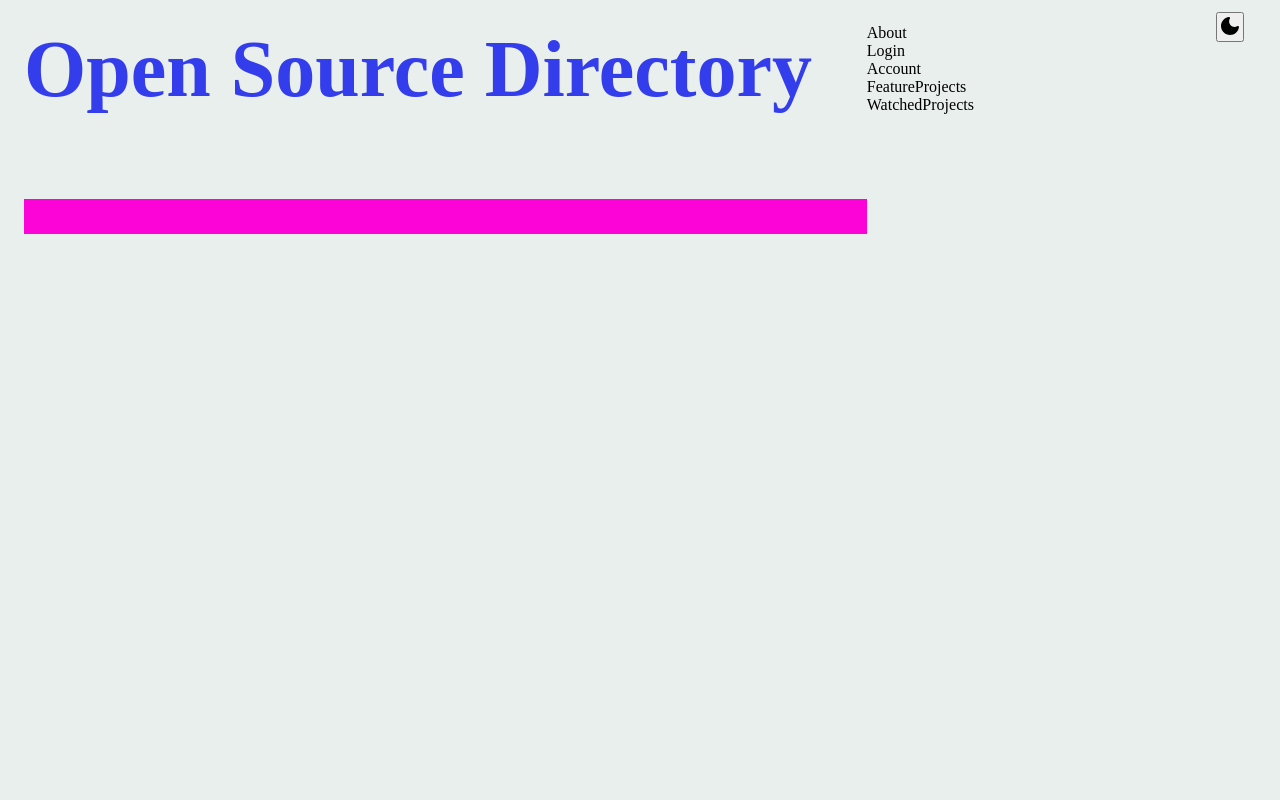
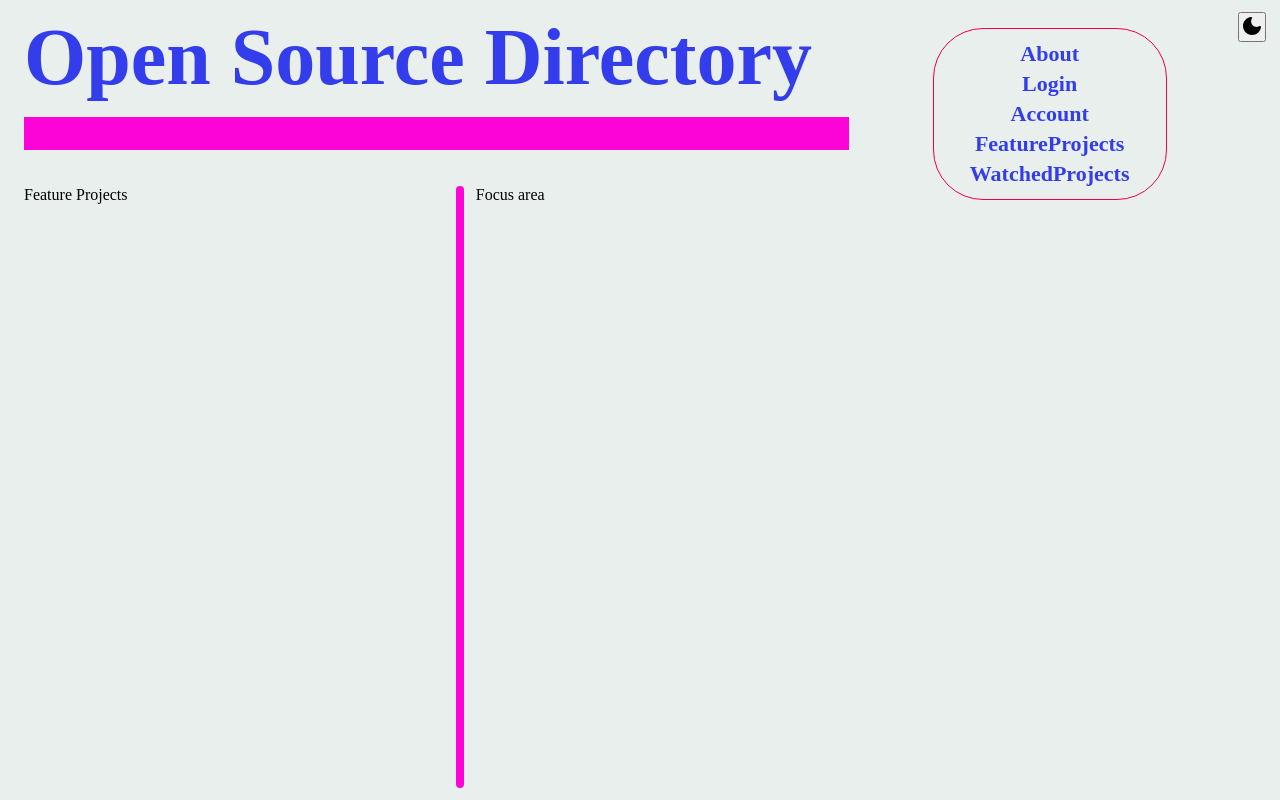
Before and after one commit to OpenSourceDirectory/ProjectSourceIt, a Next.js app in the folder frontend-react/: page / in a window 1280 px wide. Built offline with nearby package versions, Linux system fonts and the light colour scheme.

Commit message:
Introduced more navigation component styling

```diff
--- a/frontend-react/src/app/Navigation.tsx
+++ b/frontend-react/src/app/Navigation.tsx
@@ -3,13 +3,32 @@ import styled from 'styled-components';
 const NavigationWrapper = styled.div`
     height: 100%;
     width: auto;
-    margin-left: auto;
     display: flex;
     flex-direction: column;
-    padding: 12px;
+    align-items: center;
 `;
 
-const NavigationList = styled.div`
+const NavigationList = styled.ul`
+    padding: 10px;
+    border: 1px solid #EE004C;
+    border-radius: 50px;
+    width: 60%;
+    text-align: center;
+`;
+
+const NavigationItem = styled.div`
+    font-weight: 600;
+    font-size: 22px;
+    padding: 2px 5px;
+    margin-left: auto;
+    margin-right: auto;
+    width: fit-content;
+    cursor: pointer;
+    color: ${p => p.theme.primary};
+
+    &:hover {
+        background: ${p => p.theme.hover};
+    }
 `;
 
 export enum FocusAreaTypes {
@@ -32,11 +51,7 @@ export const Navigation = ({
     return (
         <NavigationWrapper>
             <NavigationList>
-                {options.map(o => {
-                    return (<div>
-                        {o}
-                    </div>)
-                })}
+                {options.map(o => <NavigationItem>{o}</NavigationItem>)}
             </NavigationList>
         </NavigationWrapper>
     )
--- a/frontend-react/src/app/PageLayout.tsx
+++ b/frontend-react/src/app/PageLayout.tsx
@@ -9,32 +9,29 @@ const PageLayoutWrapper = styled.div`
     width: 100%;
     background: ${props => props.theme.base};
     display: flex;
-    flex-direction: row;
+    flex-direction: column;
 `;
 
 const TopRow = styled.div`
-    min-height: 250px;
-    max-height: 300px;
-    width: 100%;
-    height: 15%;
+    min-height: 150px;
+    max-height: 250px;
+    width: 98%;
+    height: 10%;
     display: flex;
     flex-direction: row;
-    padding: 12px;
+    margin: 12px;
 `;
 
 const BottomRow = styled.div`
-    height: 80%;
+    height: 90%;
     display: flex;
     flex-direction: row;
-    padding: 12px;
+    margin: 12px;
 `;
 
-const TitleColumn = styled.div`
-    width: 70%;
-`;
-
-const NavigationColumn = styled.div`
-    width: 30%;
+const Column = styled.div<{ $widthPerc: Number }>`
+    width: ${p => p.$widthPerc.toString()}%;
+    margin: 0px 12px;
 `;
 
 
@@ -47,19 +44,27 @@ export const PageLayout = ({
         <ThemeProvider theme={theme}>
             <PageLayoutWrapper>
                     <TopRow>
-                        <TitleColumn>
+                        <Column $widthPerc={70}>
                             <Title />
-                        </TitleColumn>
+                        </Column>
 
-                        <NavigationColumn>
+                        <Column $widthPerc={30}>
                             <Navigation />
-                        </NavigationColumn>
+                        </Column>
 
                         <ToggleButton themeType={theme.type} toggleTheme={toggleTheme} />
                     </TopRow>
 
                     <BottomRow>
+                        <Column $widthPerc={35}>
+                            {'Feature Projects'}
+                        </Column>
 
+                        <div style={{ backgroundColor: theme.secondary, width: '8px', borderRadius: '4px' }} />
+
+                        <Column $widthPerc={65}>
+                            {'Focus area'}
+                        </Column>
 
                     </BottomRow>
 
--- a/frontend-react/src/app/components/Title.tsx
+++ b/frontend-react/src/app/components/Title.tsx
@@ -1,20 +1,20 @@
-import styled, { ThemeProvider } from 'styled-components';
+import styled from 'styled-components';
 
 const TitleWrapper = styled.div`
     height: 100%;
     width: 100%;
     display: flex;
     flex-direction: column;
-    margin: 12px;
 `;
 
 const TitleText = styled.div`
     height: 65%;
     width: 100%;
 
-    color: ${props => props.theme.primary};
+    color: ${p => p.theme.primary};
     font-size: 80px;
     font-weight: 800;
+    display: block;
 `;
 
 const Squiggle = styled.div`
@@ -23,7 +23,7 @@ const Squiggle = styled.div`
     height: 35px;
     width: 100%;
 
-    background: ${props => props.theme.secondary};
+    background: ${p => p.theme.secondary};
     margin: 12px 0px;
 `;
 
--- a/frontend-react/src/app/styles/ColorPallet.tsx
+++ b/frontend-react/src/app/styles/ColorPallet.tsx
@@ -8,6 +8,7 @@ export interface IPallet {
     type: ThemeType,
 
     base: string,
+    hover: string,
     primary: string,
     secondary: string,
     accent: string,
@@ -17,6 +18,7 @@ export const LightPallet: IPallet = {
     type: ThemeType.light,
 
     base: "#E8EFEC",
+    hover: "#CED9D4",
     primary: "#343DEB",
     secondary: "#FC03D7",
     accent: "#EE004C"
@@ -26,6 +28,7 @@ export const DarkPallet: IPallet = {
     type: ThemeType.dark,
 
     base: "#001C35",
+    hover: "#073359",
     primary: "#3E0085",
     secondary: "#00ABF7",
     accent: "#FF85DF"
```
